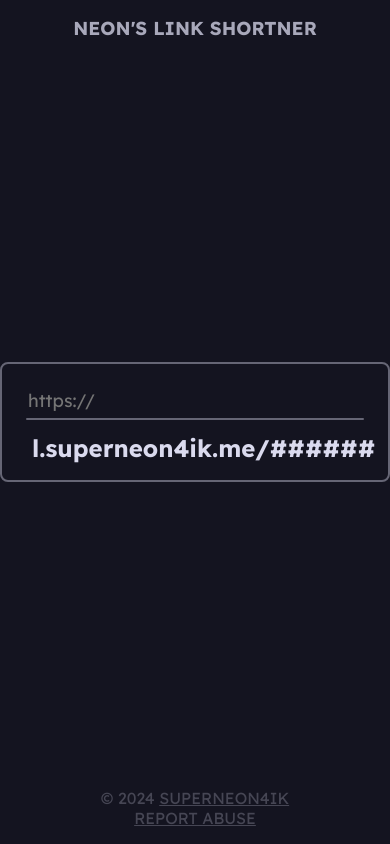
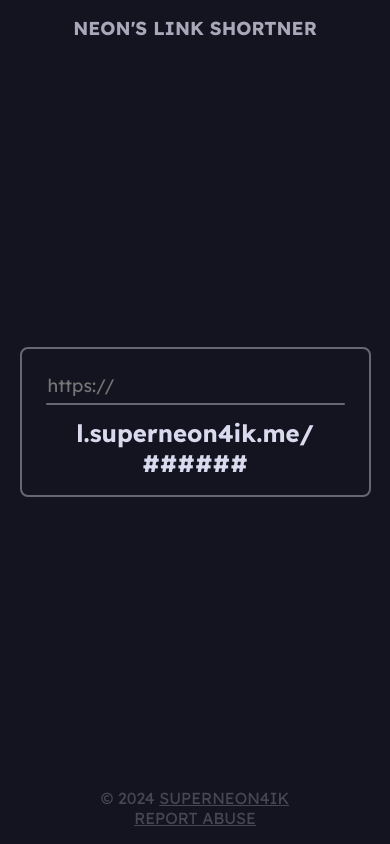
Before and after one commit to SuperNeon4ik/link-shortner, a SvelteKit app: page / in a window 390 px wide. Built offline with nearby package versions, Linux system fonts and the light colour scheme.

Commit message:
Better styling for mobile devices

```diff
--- a/src/routes/+layout.svelte
+++ b/src/routes/+layout.svelte
@@ -19,6 +19,12 @@
         display: flex;
         flex-direction: column;
         height: 100vh;
+    }
+
+    @supports (height: 100dvh) {
+        main {
+            height: 100dvh;
+        }
     }
 
     #title {
--- a/src/routes/+page.svelte
+++ b/src/routes/+page.svelte
@@ -28,9 +28,9 @@
 
         <button
             class='output lexend-bold'
-            bind:this={urlOutput}
             on:click={() => onSubmit()}>
-            l.superneon4ik.me/######
+            <span>l.superneon4ik.me/</span>
+            <span bind:this={urlOutput}>######</span>
         </button>
     </section>
 </main>
@@ -45,9 +45,9 @@
     }
 
     section {
-        width: 100%;
         max-width: 35rem;
-        margin: 0 3rem;
+        width: 90%;
+        text-wrap: wrap;
 
         border: #dadaee69 2px solid;
         border-radius: 0.5rem;
@@ -101,6 +101,8 @@
         border: none;
         outline: none;
         color: #dadaee;
+
+        text-wrap: wrap;
     }
 
     .output {
--- a/static/style.css
+++ b/static/style.css
@@ -13,8 +13,9 @@
 }
 
 body {
-    min-height: 100vh;
     margin: 0;
+    max-width: 100vw;
+    width: 100vw;
 
     background-color: #141420;
     color: #dadaee;
```
